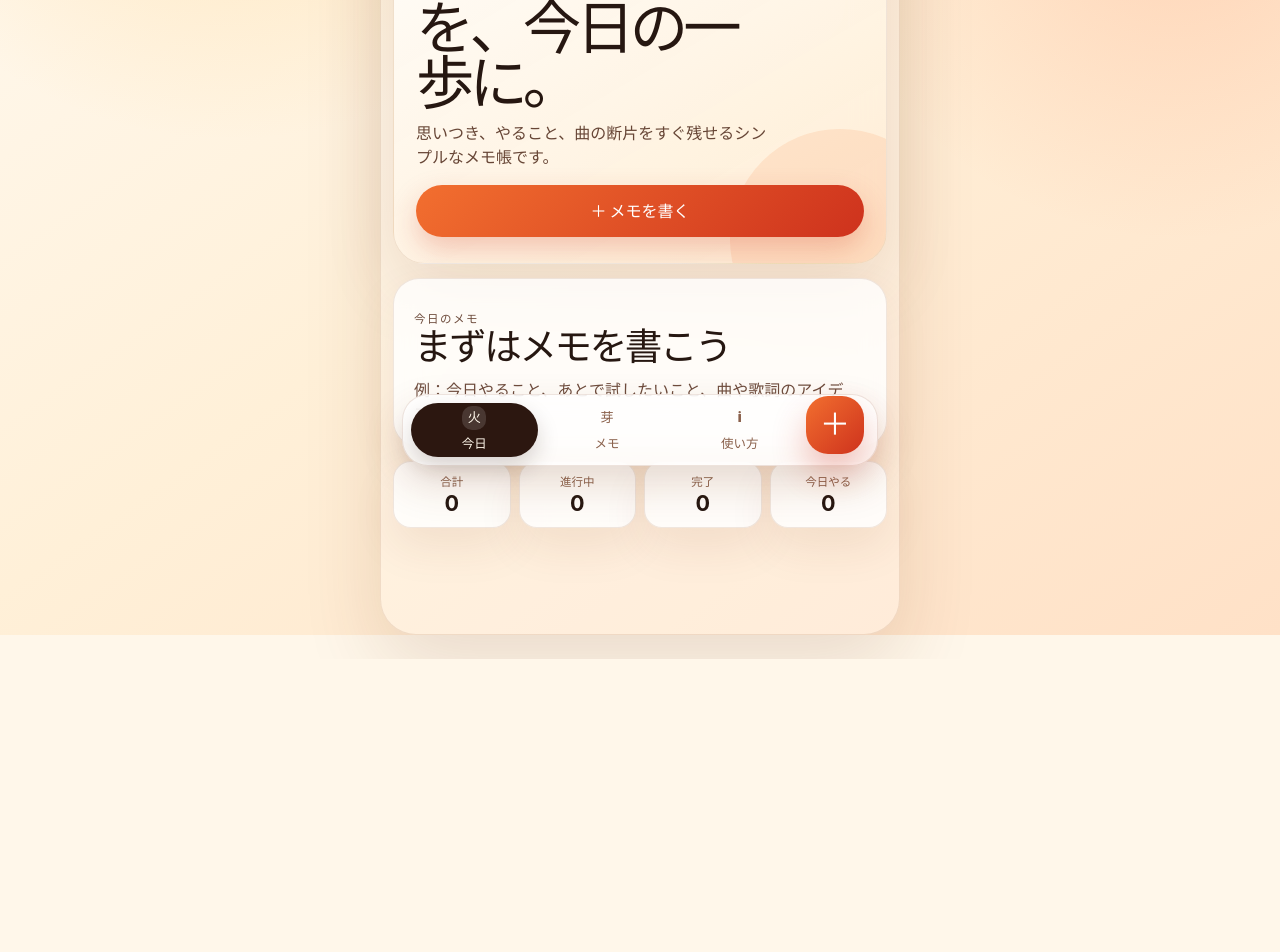
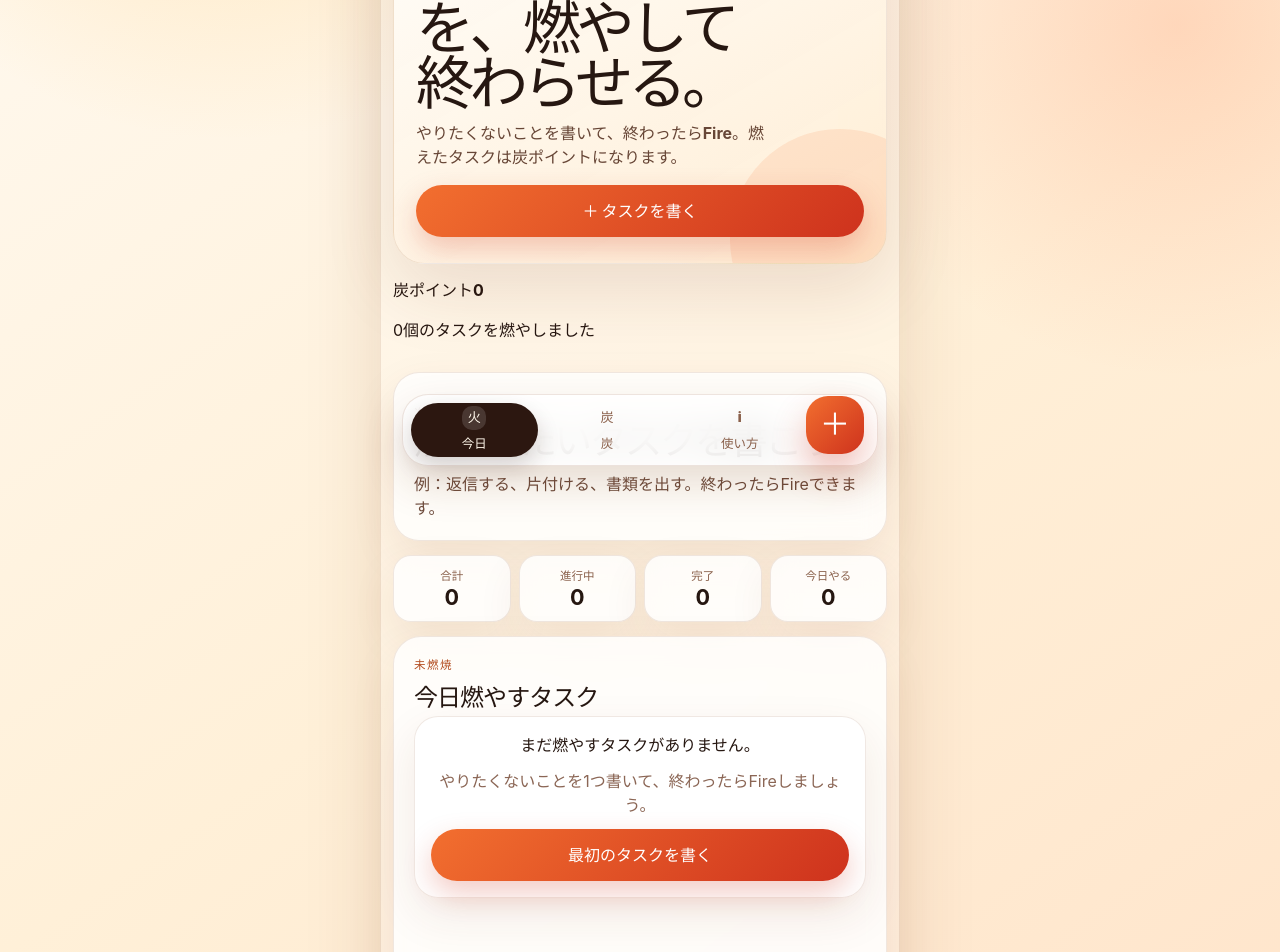
Before and after one commit to sunpotflower4460-cpu/sumples-fire, a React (Vite) app: page / in a window 1280 px wide. Shown: the part 300-1252 px from the top of the page. Before the commit the page ends 959 px from the top, so only its background shows below. Built offline with nearby package versions, Linux system fonts and the light colour scheme.

Commit message:
feat: convert app shell to Fire task and ash flow

```diff
--- a/src/App.tsx
+++ b/src/App.tsx
@@ -4,10 +4,10 @@ import { FireFilters } from './components/FireFilters';
 import { FireForm } from './components/FireForm';
 import { FireStats } from './components/FireStats';
 import { useFireSeeds } from './hooks/useFireSeeds';
-import type { FireCategory, FirePriority, FireStage } from './types/fireSeed';
-import { categoryLabels, priorityLabels, stageLabels } from './types/fireSeed';
+import type { FireCategory, FireDifficulty, FirePriority, FireStage } from './types/fireSeed';
+import { categoryLabels, difficultyLabels, priorityLabels } from './types/fireSeed';
 
-type AppTab = 'today' | 'seeds' | 'info';
+type AppTab = 'today' | 'ash' | 'info';
 
 type NewFireSeedInput = {
   title: string;
@@ -16,11 +16,12 @@ type NewFireSeedInput = {
   category: FireCategory;
   priority: FirePriority;
   stage: FireStage;
+  difficulty: FireDifficulty;
 };
 
 const tabs: { id: AppTab; label: string; icon: string }[] = [
   { id: 'today', label: '今日', icon: '火' },
-  { id: 'seeds', label: 'メモ', icon: '芽' },
+  { id: 'ash', label: '炭', icon: '炭' },
   { id: 'info', label: '使い方', icon: 'i' },
 ];
 
@@ -29,6 +30,7 @@ export default function App() {
   const [isRecordOpen, setIsRecordOpen] = useState(false);
   const {
     addSeed,
+    burnTask,
     deleteSeed,
     filter,
     filteredSeeds,
@@ -36,7 +38,6 @@ export default function App() {
     notice,
     setFilter,
     stats,
-    toggleSeed,
   } = useFireSeeds();
 
   const openRecord = () => setIsRecordOpen(true);
@@ -44,19 +45,21 @@ export default function App() {
   const handleAddSeed = (input: NewFireSeedInput) => {
     addSeed(input);
     setIsRecordOpen(false);
-    setActiveTab('seeds');
+    setActiveTab('today');
   };
 
-  const hasSeeds = stats.total > 0;
+  const hasTasks = stats.total > 0;
+  const burnedTasks = filteredSeeds.filter((seed) => seed.burned);
+  const activeTasks = filteredSeeds.filter((seed) => !seed.burned);
 
   return (
-    <main className="mobile-app-shell">
+    <main className="mobile-app-shell fire-mode">
       <header className="app-topbar">
         <div>
           <p className="app-kicker">Sumples Fire</p>
-          <h1>{activeTab === 'today' ? 'ホーム' : tabs.find((tab) => tab.id === activeTab)?.label}</h1>
+          <h1>{activeTab === 'today' ? '今日燃やす' : tabs.find((tab) => tab.id === activeTab)?.label}</h1>
         </div>
-        <button className="topbar-add" type="button" onClick={openRecord} aria-label="メモを書く">＋</button>
+        <button className="topbar-add" type="button" onClick={openRecord} aria-label="燃やしたいタスクを書く">＋</button>
       </header>
 
       {notice ? <div className="toast" role="status">{notice}</div> : null}
@@ -67,59 +70,75 @@ export default function App() {
             <section className="brand-hero" aria-label="Sumples Fire の概要">
               <div className="brand-mark" aria-hidden="true">火</div>
               <p className="app-kicker">Sumples Fire</p>
-              <h2>小さなメモを、今日の一歩に。</h2>
-              <p>思いつき、やること、曲の断片をすぐ残せるシンプルなメモ帳です。</p>
-              <button className="primary-button" type="button" onClick={openRecord}>＋ メモを書く</button>
+              <h2>嫌なタスクを、燃やして終わらせる。</h2>
+              <p>やりたくないことを書いて、終わったらFire。燃えたタスクは炭ポイントになります。</p>
+              <button className="primary-button" type="button" onClick={openRecord}>＋ タスクを書く</button>
+            </section>
+
+            <section className="ash-score-card" aria-label="炭ポイント">
+              <span>炭ポイント</span>
+              <strong>{stats.totalAshPoints}</strong>
+              <p>{stats.burned}個のタスクを燃やしました</p>
             </section>
 
             <section className="today-hero">
-              <p className="eyebrow">今日のメモ</p>
-              <h2>{focusSeed?.title ?? 'まずはメモを書こう'}</h2>
-              <p>{focusSeed?.nextAction || '例：今日やること、あとで試したいこと、曲や歌詞のアイデア。'}</p>
+              <p className="eyebrow">次に燃やすもの</p>
+              <h2>{focusSeed?.title ?? '燃やしたいタスクを書こう'}</h2>
+              <p>{focusSeed?.nextAction || '例：返信する、片付ける、書類を出す。終わったらFireできます。'}</p>
             </section>
 
             {focusSeed ? (
               <section className="quick-card">
                 <div>
                   <span>{categoryLabels[focusSeed.category]}</span>
-                  <strong>{priorityLabels[focusSeed.priority]}</strong>
-                  <small>{stageLabels[focusSeed.stage]}</small>
+                  <strong>{difficultyLabels[focusSeed.difficulty]} / +{focusSeed.ashPoints} 炭</strong>
+                  <small>{priorityLabels[focusSeed.priority]}</small>
                 </div>
-                <button className="ghost-button" type="button" onClick={() => toggleSeed(focusSeed.id)}>完了にする</button>
+                <button className="fire-button" type="button" onClick={() => burnTask(focusSeed.id)}>Fire</button>
               </section>
             ) : null}
 
             <FireStats stats={stats} />
+
+            <section className="panel app-panel compact-panel">
+              <div className="section-heading">
+                <p className="eyebrow">未燃焼</p>
+                <h2>今日燃やすタスク</h2>
+              </div>
+              {hasTasks ? <FireFilters filter={filter} onChangeFilter={setFilter} /> : null}
+              <div className="cards-stack">
+                {activeTasks.length > 0 ? (
+                  activeTasks.map((seed) => <FireCard key={seed.id} seed={seed} onFire={burnTask} onDelete={deleteSeed} />)
+                ) : (
+                  <div className="empty-state useful-empty">
+                    <p>まだ燃やすタスクがありません。</p>
+                    <span>やりたくないことを1つ書いて、終わったらFireしましょう。</span>
+                    <button className="primary-button" type="button" onClick={openRecord}>最初のタスクを書く</button>
+                  </div>
+                )}
+              </div>
+            </section>
           </div>
         ) : null}
 
-        {activeTab === 'seeds' ? (
+        {activeTab === 'ash' ? (
           <section className="panel app-panel">
-            <div className="list-header compact">
-              <div className="section-heading">
-                <p className="eyebrow">メモ</p>
-                <h2>保存したメモ</h2>
-              </div>
+            <div className="section-heading">
+              <p className="eyebrow">Ash Log</p>
+              <h2>燃やしたタスク</h2>
             </div>
-
-            {hasSeeds ? <FireFilters filter={filter} onChangeFilter={setFilter} /> : null}
-
+            <section className="ash-score-card compact-ash" aria-label="炭ポイント合計">
+              <span>合計</span>
+              <strong>{stats.totalAshPoints} 炭</strong>
+              <p>{stats.burned}個完了</p>
+            </section>
             <div className="cards-stack">
-              {filteredSeeds.length > 0 ? (
-                filteredSeeds.map((seed) => (
-                  <FireCard key={seed.id} seed={seed} onToggle={toggleSeed} onDelete={deleteSeed} />
-                ))
+              {burnedTasks.length > 0 ? (
+                burnedTasks.map((seed) => <FireCard key={seed.id} seed={seed} onFire={burnTask} onDelete={deleteSeed} />)
               ) : (
-                <div className="empty-state useful-empty">
-                  <p>まだメモがありません。</p>
-                  <span>たとえば、こんなことを残せます。</span>
-                  <ul>
-                    <li>今日やること</li>
-                    <li>曲や歌詞のアイデア</li>
-                    <li>買い物や用事</li>
-                    <li>あとで試したいこと</li>
-                  </ul>
-                  <button className="primary-button" type="button" onClick={openRecord}>最初のメモを書く</button>
+                <div className="empty-state useful-empty ash-empty">
+                  <p>まだ炭はありません。</p>
+                  <span>タスクを終わらせてFireすると、ここに炭として残ります。</span>
                 </div>
               )}
             </div>
@@ -130,31 +149,31 @@ export default function App() {
           <section className="panel app-panel settings-panel">
             <div className="section-heading">
               <p className="eyebrow">使い方</p>
-              <h2>シンプルなメモ帳です</h2>
+              <h2>燃やして終わらせるタスク帳です</h2>
             </div>
             <div className="settings-list">
               <article>
-                <span>1. メモを書く</span>
-                <p>右上の＋、または今日画面のボタンから、思いついたことを短く残します。</p>
+                <span>1. タスクを書く</span>
+                <p>やりたくないこと、先延ばししていることを短く書きます。</p>
               </article>
               <article>
-                <span>2. 次の一歩を決める</span>
-                <p>必要なら「5分だけ試す」くらいの小さな行動を書いておけます。</p>
+                <span>2. 終わらせる</span>
+                <p>全部を完璧にしなくても大丈夫。まずは最初の一歩だけ進めます。</p>
               </article>
               <article>
-                <span>3. 完了にする</span>
-                <p>今日やったことは完了として残せます。あとで見返す時にも便利です。</p>
+                <span>3. Fireする</span>
+                <p>終わったらFireボタンを押します。タスクは炭になり、炭ポイントが増えます。</p>
               </article>
               <article>
                 <span>保存について</span>
-                <p>メモはこの端末のブラウザ内に保存され、閉じて開き直しても残ります。アカウント登録は不要です。</p>
+                <p>タスクはこの端末のブラウザ内に保存され、閉じて開き直しても残ります。アカウント登録は不要です。</p>
               </article>
             </div>
           </section>
         ) : null}
       </section>
 
-      <button className="floating-action" type="button" onClick={openRecord} aria-label="メモを書く">＋</button>
+      <button className="floating-action" type="button" onClick={openRecord} aria-label="燃やしたいタスクを書く">＋</button>
 
       <nav className="bottom-tabs" aria-label="アプリの画面切り替え">
         {tabs.map((tab) => (
@@ -177,8 +196,8 @@ export default function App() {
             <div className="sheet-handle" aria-hidden="true" />
             <div className="sheet-header">
               <div>
-                <p className="eyebrow">メモ</p>
-                <h2 id="record-title">メモを書く</h2>
+                <p className="eyebrow">薪をくべる</p>
+                <h2 id="record-title">燃やしたいタスクを書く</h2>
               </div>
               <button className="sheet-close" type="button" onClick={closeRecord} aria-label="閉じる">×</button>
             </div>
```
